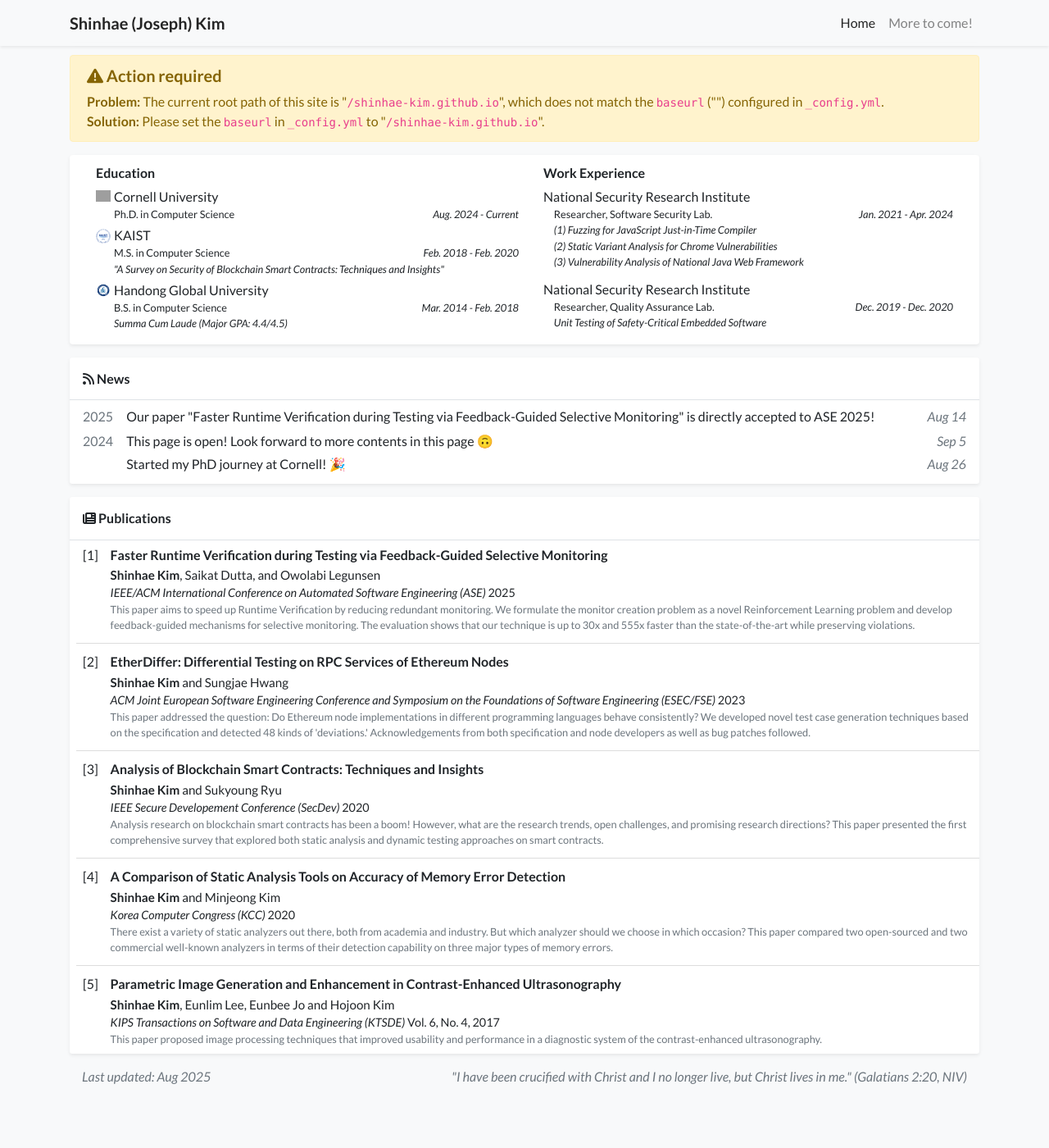
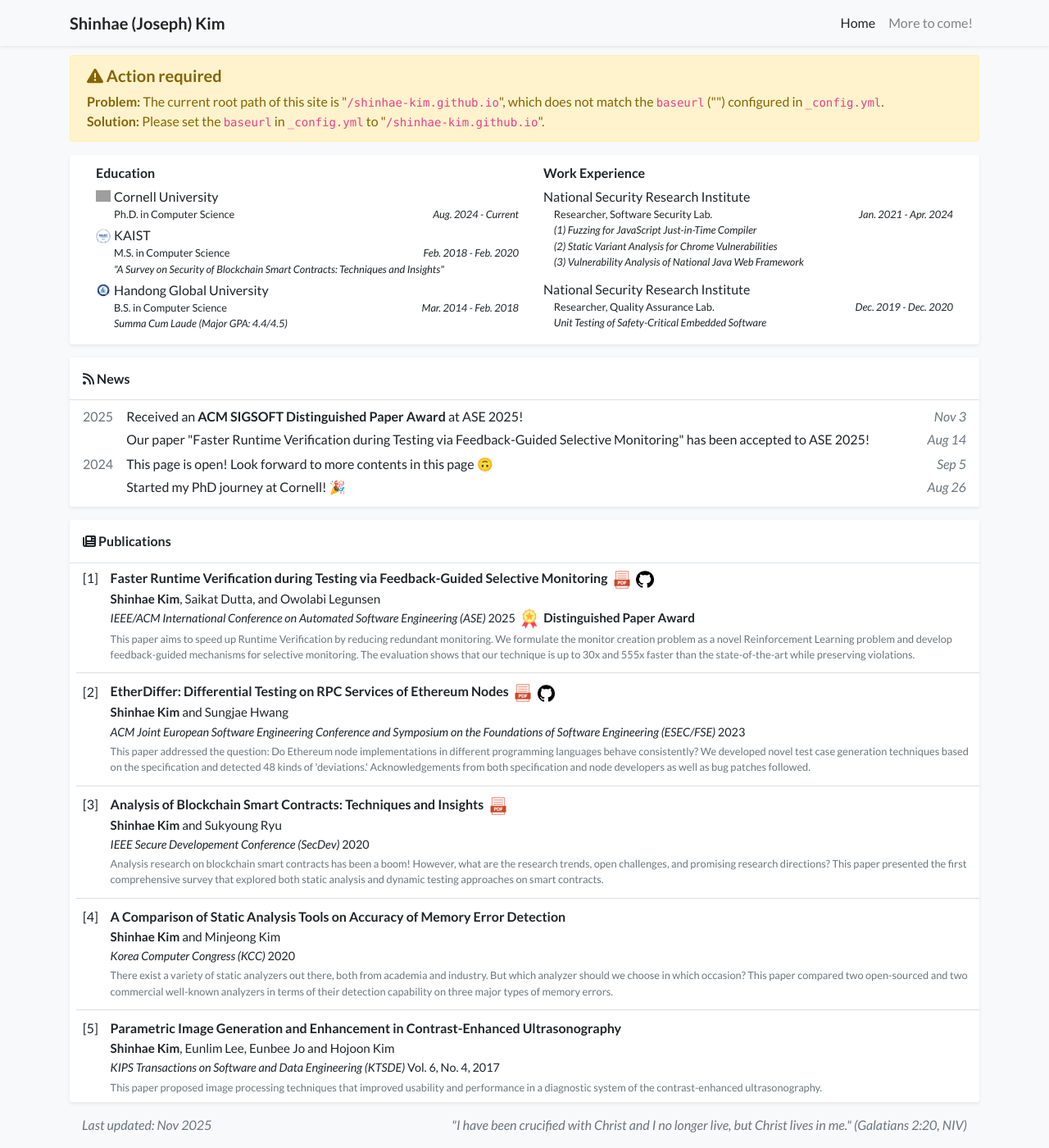
Before and after one commit to shinhae-kim/shinhae-kim.github.io, a Jekyll site: the page index.html, which Jekyll copies as it is, in a window 1280 px wide and 1400 px high, scrolled down 472 px. Shown: the whole window at 82% size. Built offline with Jekyll 4.4.1, drawn with Linux system fonts in a browser that asks for light colours; a style sheet for code colours, icons or effects is not loaded; before the commit the page ends 1813 px from its top, so only the background shows below that; grey boxes are pictures that could not be loaded.

Commit message:
update with an award

```diff
--- a/index.html
+++ b/index.html
@@ -247,8 +247,12 @@ document.querySelectorAll(".root-path-text").forEach(function(element){
 <div class="media py-1" style="margin-bottom: -10px; padding-bottom: 0;">
   <div class="mr-3 text-muted my-1" style="margin-bottom: 0; padding-bottom: 0;">2025</div>
   <div class="media-body">
+    <div class="my-1 d-flex" style="margin-bottom: -4px; padding-bottom: 0;">
+      <div>Received an <b> ACM SIGSOFT Distinguished Paper Award </b> at ASE 2025!</div>
+      <div class="ml-auto mt-auto text-muted no-break"><i>Nov 3</i></div>
+    </div>
     <div class="my-1 d-flex" style="margin-bottom: 0; padding-bottom: 0;">
-      <div>Our paper "Faster Runtime Verification during Testing via Feedback-Guided Selective Monitoring" is directly accepted to ASE 2025!</div>
+      <div>Our paper "Faster Runtime Verification during Testing via Feedback-Guided Selective Monitoring" has been accepted to ASE 2025!</div>
       <div class="ml-auto mt-auto text-muted no-break"><i>Aug 14</i></div>
     </div>
   </div>
@@ -257,11 +261,11 @@ document.querySelectorAll(".root-path-text").forEach(function(element){
 <div class="media py-1" style="margin-top: 0; padding-top: 0;">
   <div class="mr-3 text-muted my-1" style="margin-top: 0; padding-top: 0;">2024</div>
   <div class="media-body">
-    <div class="my-1 d-flex" style="margin-top: 0; padding-top: 0;">
+    <div class="my-1 d-flex" style="margin-bottom: -4px; padding-bottom: 0;">
       <div>This page is open! Look forward to more contents in this page &#128579;</div>
       <div class="ml-auto mt-auto text-muted no-break"><i>Sep 5</i></div>
     </div>
-    <div class="my-1 d-flex">
+    <div class="my-1 d-flex" style="margin-bottom: 0; padding-bottom: 0;">
       <div>Started my PhD journey at Cornell! &#127881;</div>
       <div class="ml-auto mt-auto text-muted no-break"><i>Aug 26</i></div>
     </div>
@@ -281,15 +285,23 @@ document.querySelectorAll(".root-path-text").forEach(function(element){
 
 <div class="d-md-block ml-2">
   <div class="col-12 p-2 pl-2">
-    <h6 class="mt-0 mb-1" style="font-size: 1rem; font-weight: 600;">
+    <h6 class="mt-0 mb-0" style="font-size: 1rem; font-weight: 600;">
       <span style="display: inline-block; width: 2.1rem; font-weight: normal;">[1]</span>Faster Runtime Verification during Testing via Feedback-Guided Selective Monitoring
+      <a href="/assets/pdf/ase25-valg.pdf" target="_blank" style="margin-left: 0.15rem;">
+        <img src="/assets/images/etc/pdf.png" alt="PDF" style="height: 1.5rem; vertical-align: middle;">
+      </a>
+      <a href="https://github.com/SoftEngResearch/Valg" target="_blank" style="margin-left: 0.15rem;">
+        <img src="/assets/images/etc/github-logo.png" alt="GitHub" style="height: 1.35rem; vertical-align: middle;">
+      </a>
     </h6>
     <div style="padding-left: 2.1rem;">
       <p class="mt-0 mb-0 small" style="font-size: 0.95rem;">
         <strong>Shinhae Kim</strong>, <span class="text-body">Saikat Dutta</span>, and <span class="text-body">Owolabi Legunsen</span>
       </p>
-      <p class="mt-0 mb-0 small" style="font-size: 0.9rem;">
+      <p class="mt-0 mb-0 small" style="font-size: 0.9rem; margin-top: 0.01rem; margin-bottom: 0;">
         <i style="font-weight: 450;">IEEE/ACM International Conference on Automated Software Engineering (ASE)</i> 2025
+	<img src="/assets/images/badges/star.png" alt="Distinguished Paper Award" style="height: 1.8rem; vertical-align: middle; position: relative; top: -1.5px;">
+	<span style="font-size: 0.95rem; font-weight: 500;"><b>Distinguished Paper Award</b></span>
       </p>
       <p class="mt-0 mb-0 small text-muted">
         This paper aims to speed up Runtime Verification by reducing redundant monitoring. We formulate the monitor creation problem as a novel Reinforcement Learning problem and develop feedback-guided mechanisms for selective monitoring. The evaluation shows that our technique is up to 30x and 555x faster than the state-of-the-art while preserving violations.
@@ -300,17 +312,23 @@ document.querySelectorAll(".root-path-text").forEach(function(element){
 
 <div class="d-md-block ml-2" style="border-top: 1px solid #ddd; margin-top: 0.25rem; padding-top: 0.25rem;">
   <div class="col-12 p-2 pl-2">
-    <h6 class="mt-0 mb-1" style="font-size: 1rem; font-weight: 600;">
+    <h6 class="mt-0 mb-0" style="font-size: 1rem; font-weight: 600;">
       <span style="display: inline-block; width: 2.1rem; font-weight: normal;">[2]</span>EtherDiffer: Differential Testing on RPC Services of Ethereum Nodes
+      <a href="/assets/pdf/fse23-etherdiffer.pdf" target="_blank" style="margin-left: 0.15rem;">
+        <img src="/assets/images/etc/pdf.png" alt="PDF" style="height: 1.5rem; vertical-align: middle;">
+      </a>
+      <a href="https://github.com/JosephK95/EtherDiffer-public" target="_blank" style="margin-left: 0.15rem;">
+        <img src="/assets/images/etc/github-logo.png" alt="GitHub" style="height: 1.35rem; vertical-align: middle;">
+      </a>
     </h6>
     <div style="padding-left: 2.1rem;">
       <p class="mt-0 mb-0 small" style="font-size: 0.95rem;">
         <strong>Shinhae Kim</strong> and <span class="text-body">Sungjae Hwang</span>
       </p>
-      <p class="mt-0 mb-0 small" style="font-size: 0.9rem;">
+      <p class="small" style="font-size: 0.9rem; margin-top: 0.08rem; margin-bottom: 0;">
         <i style="font-weight: 450;">ACM Joint European Software Engineering Conference and Symposium on the Foundations of Software Engineering (ESEC/FSE)</i> 2023
       </p>
-      <p class="mt-0 mb-0 small text-muted">
+      <p class="mt-1 mb-0 small text-muted">
         This paper addressed the question: Do Ethereum node implementations in different programming languages behave consistently? We developed novel test case generation techniques based on the specification and detected 48 kinds of 'deviations.' Acknowledgements from both specification and node developers as well as bug patches followed.
       </p>
     </div>
@@ -319,17 +337,20 @@ document.querySelectorAll(".root-path-text").forEach(function(element){
 
 <div class="d-md-block ml-2" style="border-top: 1px solid #ddd; margin-top: 0.25rem; padding-top: 0.25rem;">
   <div class="col-12 p-2 pl-2">
-    <h6 class="mt-0 mb-1" style="font-size: 1rem; font-weight: 600;">
+    <h6 class="mt-0 mb-0" style="font-size: 1rem; font-weight: 600;">
       <span style="display: inline-block; width: 2.1rem; font-weight: normal;">[3]</span>Analysis of Blockchain Smart Contracts: Techniques and Insights
+      <a href="/assets/pdf/secdev20.pdf" target="_blank" style="margin-left: 0.15rem;">
+        <img src="/assets/images/etc/pdf.png" alt="PDF" style="height: 1.5rem; vertical-align: middle;">
+      </a>
     </h6>
     <div style="padding-left: 2.1rem;">
       <p class="mt-0 mb-0 small" style="font-size: 0.95rem;">
         <strong>Shinhae Kim</strong> and <span class="text-body">Sukyoung Ryu</span>
       </p>
-      <p class="mt-0 mb-0 small" style="font-size: 0.9rem;">
+      <p class="small" style="font-size: 0.9rem; margin-top: 0.08rem; margin-bottom: 0;">
         <i style="font-weight: 450;">IEEE Secure Developement Conference (SecDev)</i> 2020
       </p>
-      <p class="mt-0 mb-0 small text-muted">
+      <p class="mt-1 mb-0 small text-muted">
         Analysis research on blockchain smart contracts has been a boom! However, what are the research trends, open challenges, and promising research directions? This paper presented the first comprehensive survey that explored both static analysis and dynamic testing approaches on smart contracts.
       </p>
     </div>
@@ -338,17 +359,17 @@ document.querySelectorAll(".root-path-text").forEach(function(element){
 
 <div class="d-md-block ml-2" style="border-top: 1px solid #ddd; margin-top: 0.25rem; padding-top: 0.25rem;">
   <div class="col-12 p-2 pl-2">
-    <h6 class="mt-0 mb-1" style="font-size: 1rem; font-weight: 600;">
+    <h6 class="mt-0 mb-0" style="font-size: 1rem; font-weight: 600;">
       <span style="display: inline-block; width: 2.1rem; font-weight: normal;">[4]</span>A Comparison of Static Analysis Tools on Accuracy of Memory Error Detection
     </h6>
     <div style="padding-left: 2.1rem;">
-      <p class="mt-0 mb-0 small" style="font-size: 0.95rem;">
+      <p class="mt-1 mb-0 small" style="font-size: 0.95rem;">
         <strong>Shinhae Kim</strong> and <span class="text-body">Minjeong Kim</span>
       </p>
-      <p class="mt-0 mb-0 small" style="font-size: 0.9rem;">
+      <p class="small" style="font-size: 0.9rem; margin-top: 0.08rem; margin-bottom: 0;">
         <i style="font-weight: 450;">Korea Computer Congress (KCC)</i> 2020
       </p>
-      <p class="mt-0 mb-0 small text-muted">
+      <p class="mt-1 mb-0 small text-muted">
         There exist a variety of static analyzers out there, both from academia and industry. But which analyzer should we choose in which occasion? This paper compared two open-sourced and two commercial well-known analyzers in terms of their detection capability on three major types of memory errors.
       </p>
     </div>
@@ -357,17 +378,17 @@ document.querySelectorAll(".root-path-text").forEach(function(element){
 
 <div class="d-md-block ml-2" style="border-top: 1px solid #ddd; margin-top: 0.25rem; padding-top: 0.25rem;">
   <div class="col-12 p-2 pl-2">
-    <h6 class="mt-0 mb-1" style="font-size: 1rem; font-weight: 600;">
+    <h6 class="mt-0 mb-0" style="font-size: 1rem; font-weight: 600;">
       <span style="display: inline-block; width: 2.1rem; font-weight: normal;">[5]</span>Parametric Image Generation and Enhancement in Contrast-Enhanced Ultrasonography
     </h6>
     <div style="padding-left: 2.1rem;">
-      <p class="mt-0 mb-0 small" style="font-size: 0.95rem;">
+      <p class="mt-1 mb-0 small" style="font-size: 0.95rem;">
         <strong>Shinhae Kim</strong>, <span class="text-body">Eunlim Lee</span>, <span class="text-body">Eunbee Jo</span> and <span class="text-body">Hojoon Kim</span>
       </p>
-      <p class="mt-0 mb-0 small" style="font-size: 0.9rem;">
+      <p class="small" style="font-size: 0.9rem; margin-top: 0.08rem; margin-bottom: 0;">
         <i style="font-weight: 450;">KIPS Transactions on Software and Data Engineering (KTSDE)</i> Vol. 6, No. 4, 2017
       </p>
-      <p class="mt-0 mb-0 small text-muted">
+      <p class="mt-1 mb-0 small text-muted">
         This paper proposed image processing techniques that improved usability and performance in a diagnostic system of the contrast-enhanced ultrasonography.
       </p>
     </div>
@@ -381,7 +402,7 @@ document.querySelectorAll(".root-path-text").forEach(function(element){
         <div class="row my-3">
             <div class="col-3">
                 <div class="text-muted">
-                    <i>Last updated: Aug 2025</i>
+                    <i>Last updated: Nov 2025</i>
                 </div>
             </div>
             <div class="col-9">
```
Also changed, not shown: assets/images/badges/MIT_Social_circle.png (deleted), assets/images/badges/PKU_red.png (deleted), assets/images/badges/star.png (added), assets/images/etc/github-logo.png (added), assets/images/etc/pdf.png (added), assets/images/etc/preview.png (deleted), 3 other files.
